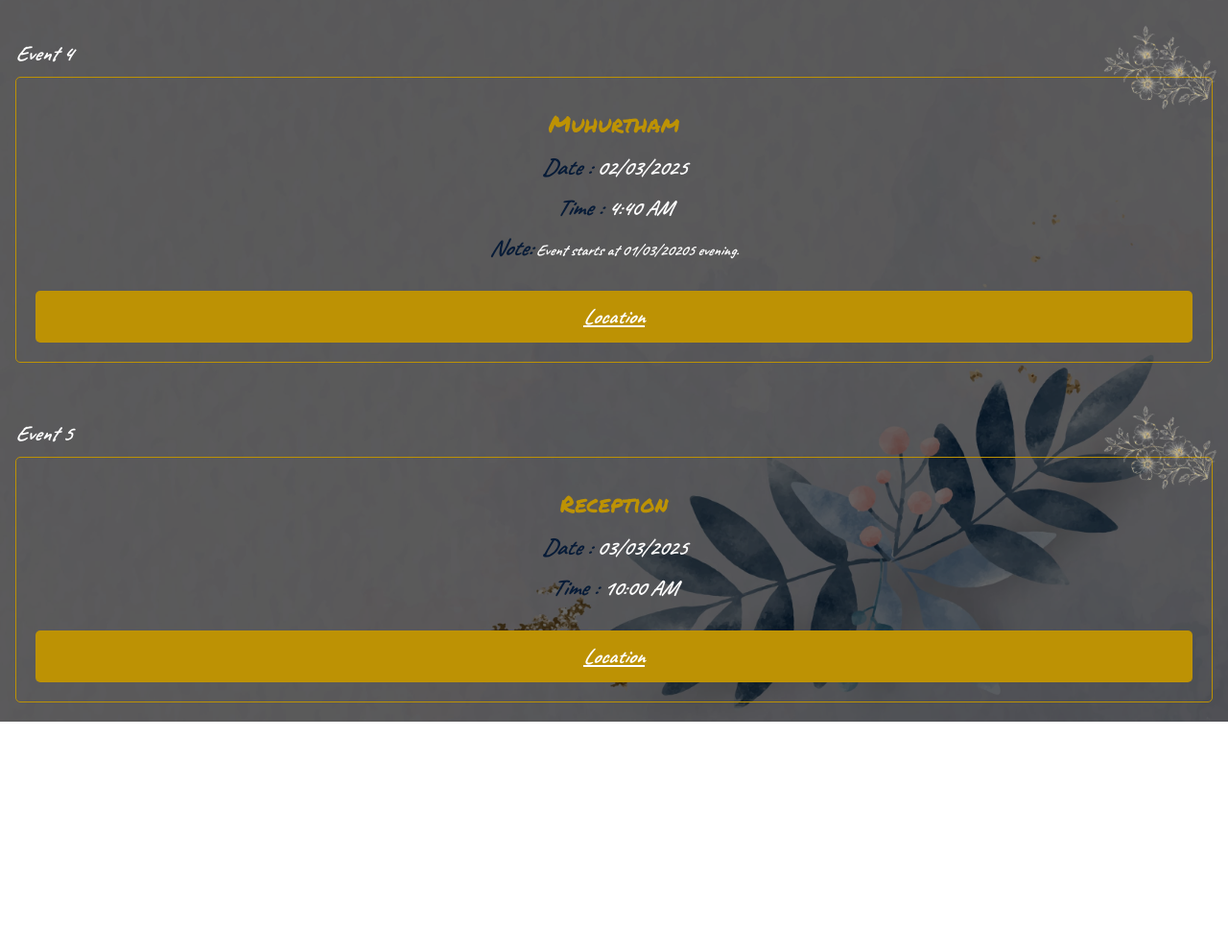
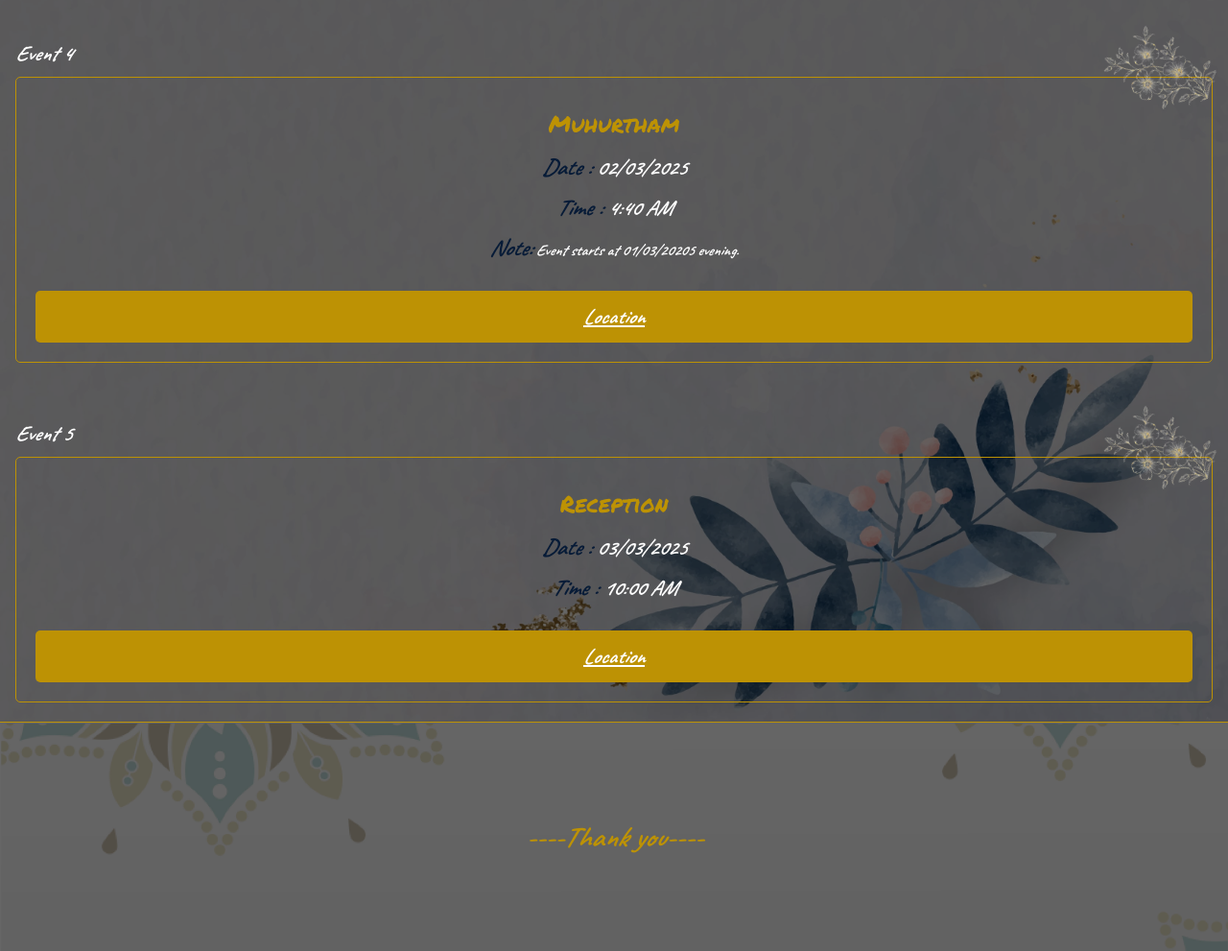
Before and after one commit to balusuAbhi/wedding, a plain HTML site: page groom.html in a window 1280 px wide. Shown: the part 3058-4049 px from the top of the page at 96% size. Before the commit the page ends 3810 px from the top, so only its background shows below. Drawn offline with nearby package versions, Linux system fonts and the light colour scheme; a web font is replaced by a local one.

Commit message:
groom almost

```diff
--- a/groom.html
+++ b/groom.html
@@ -88,7 +88,7 @@
           <p>Ms. Nitya Harika Vattakuti</p>
         </div>
       </div>
-      <div class="function-holder pad-tb">
+      <div class="function-holder pad-tb name-container">
         <h2 class="underline">Functions</h2>
         <p class="event-date event-title">Event 1</p>
         <div class="event-one">
@@ -169,6 +169,9 @@
           </div>
         </div>
       </div>
+      <div class="inner-sec-five">
+        <h2 class="event-date thank"> ----Thank you----</h2>
+      </div>
     </section>
     <script
       src="https://cdnjs.cloudflare.com/ajax/libs/jquery/3.7.1/jquery.min.js"
--- a/stylesheet/groom.css
+++ b/stylesheet/groom.css
@@ -186,7 +186,7 @@
   border-radius: 5px;
   position: relative;
 }
-.border-img{
+.border-img {
   position: absolute;
   right: 5px;
   top: -65px;
@@ -214,7 +214,7 @@
   text-align: center;
   color: #fff;
 }
-.event-date span{
+.event-date span {
   font-family: "Caveat", serif;
   font-size: 24px;
   font-weight: 700;
@@ -230,11 +230,34 @@
   border-radius: 5px;
   margin-top: 30px;
 }
-.event-title{
+.event-title {
   margin-top: 60px !important;
- text-align: left !important;
- padding:0 16px 10px;
+  text-align: left !important;
+  padding: 0 16px 10px;
 }
-.note-body{
+.note-body {
   font-size: 16px !important;
 }
+.inner-sec-five {
+  position: relative;
+}
+.inner-sec-five::before {
+  position: absolute;
+  left: 0;
+  top: 0;
+  right: 0;
+  bottom: 0;
+  content: "";
+  background-image: url(../assets/thank-min.jpg);
+  background-position: top left;
+  background-size: cover;
+  background-repeat: no-repeat;
+  z-index: -1;
+  filter: brightness(40%);
+}
+.thank {
+  color: #bd9204 !important;
+  margin-top: 0;
+  padding: 100px 0;
+  font-size: 30px !important;
+}
```
Also changed, not shown: assets/thank-min.jpg (added).
